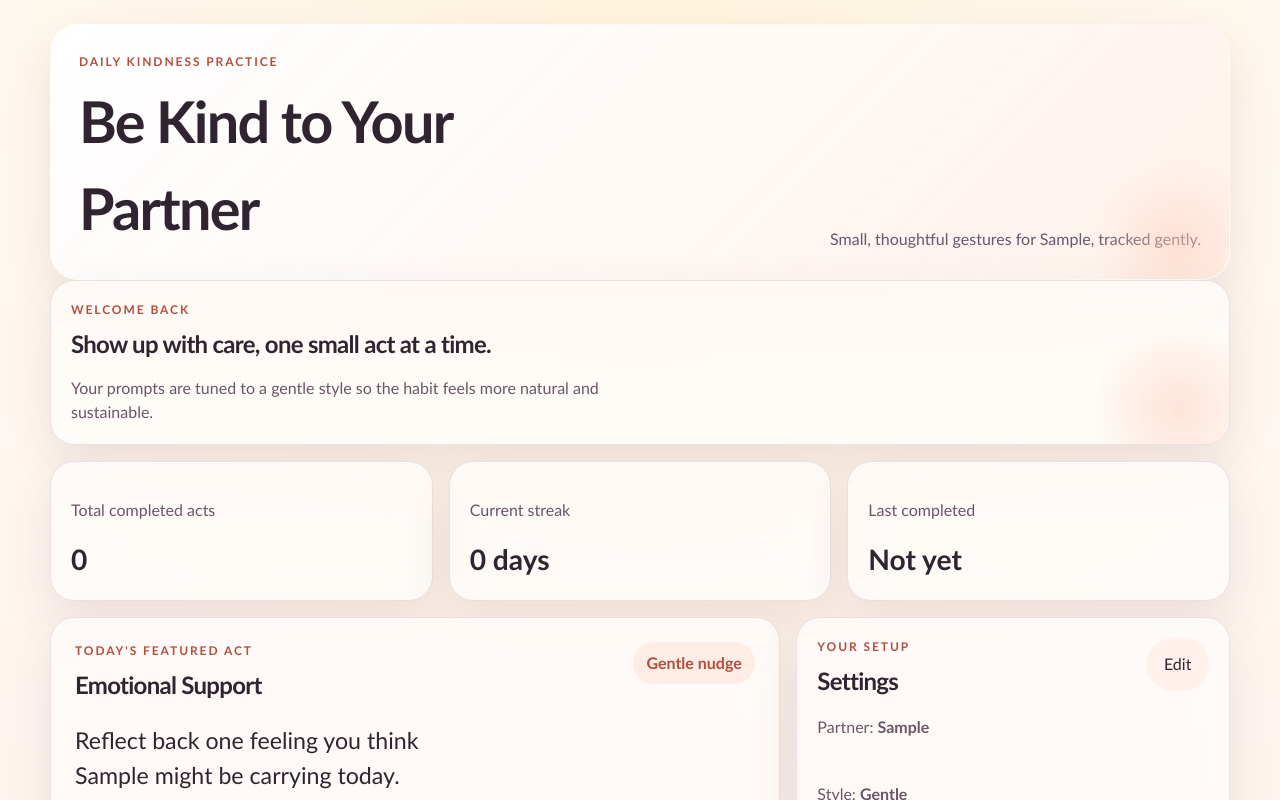
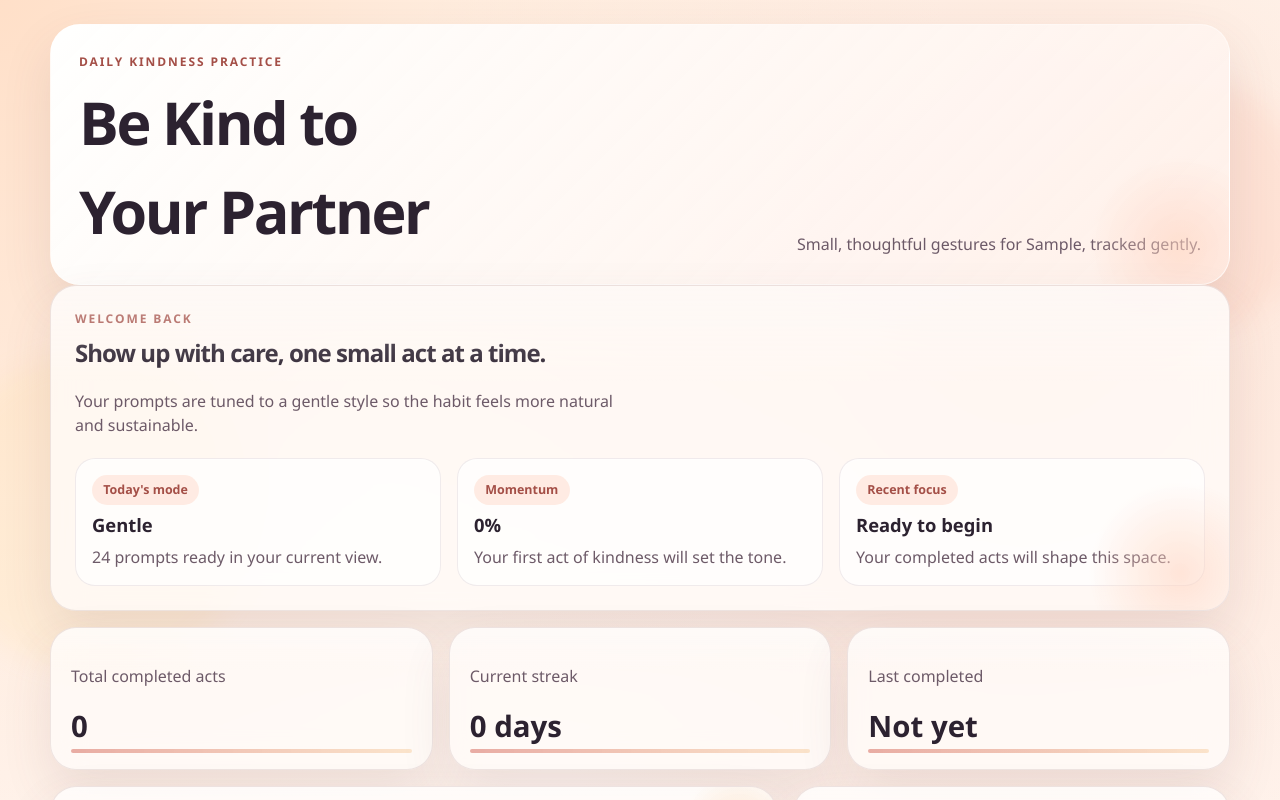
Before and after one commit to StephenScoza/bekindtoyourpartner, a React (Vite) app: page / in a window 1280 px wide. Both pictures are taken after typing "Sample" into the empty fields and a click on the button "Save and begin". Shown: the top 800 px of the page. Built offline with nearby package versions, Linux system fonts and the light colour scheme.

Commit message:
Polish dashboard and add README screenshots

```diff
--- a/package.json
+++ b/package.json
@@ -14,6 +14,7 @@
   },
   "devDependencies": {
     "@vitejs/plugin-react": "^4.3.1",
+    "playwright": "^1.59.1",
     "vite": "^5.4.10"
   }
 }
--- a/src/App.jsx
+++ b/src/App.jsx
@@ -42,6 +42,10 @@ function formatDateTimeLabel(value) {
 
 function todayKey() {
   return new Date().toISOString().slice(0, 10);
+}
+
+function titleCase(value) {
+  return value.charAt(0).toUpperCase() + value.slice(1);
 }
 
 function stableIndex(seed, length) {
@@ -181,6 +185,19 @@ function App() {
   const totalCompleted = history.length;
   const currentStreak = getCurrentStreak(history);
   const lastCompleted = getLastCompletedDate(history);
+  const completionTarget = 30;
+  const completionPercent = Math.min(
+    100,
+    Math.round((totalCompleted / completionTarget) * 100),
+  );
+  const recentCategories = [...new Set(history.slice(0, 4).map((entry) => entry.category))];
+  const todayPromptCount = filteredPrompts.length;
+  const momentumMessage =
+    totalCompleted === 0
+      ? 'Your first act of kindness will set the tone.'
+      : currentStreak > 1
+        ? `You have kept this going for ${currentStreak} days in a row.`
+        : 'You are back in motion. One more kind act keeps the rhythm alive.';
   const historyEntries = history.slice(0, 12).map((entry) => ({
     ...entry,
     completedLabel: formatDateTimeLabel(entry.completedAt),
@@ -199,7 +216,8 @@ function App() {
       </header>
 
       <main className="dashboard">
-        <section className="intro card">
+        <section className="intro card stage-card">
+          <div className="intro-copy">
             <div>
               <p className="eyebrow">Welcome back</p>
               <h2>Show up with care, one small act at a time.</h2>
@@ -208,6 +226,33 @@ function App() {
               Your prompts are tuned to a {settings.reminderStyle} style so the
               habit feels more natural and sustainable.
             </p>
+          </div>
+
+          <div className="intro-grid">
+            <article className="mini-panel">
+              <span className="mini-label">Today&apos;s mode</span>
+              <strong>{titleCase(settings.reminderStyle)}</strong>
+              <p>{todayPromptCount} prompts ready in your current view.</p>
+            </article>
+
+            <article className="mini-panel">
+              <span className="mini-label">Momentum</span>
+              <strong>{completionPercent}%</strong>
+              <p>{momentumMessage}</p>
+            </article>
+
+            <article className="mini-panel">
+              <span className="mini-label">Recent focus</span>
+              <strong>
+                {recentCategories.length > 0 ? recentCategories[0] : 'Ready to begin'}
+              </strong>
+              <p>
+                {recentCategories.length > 0
+                  ? `${recentCategories.length} categories touched recently.`
+                  : 'Your completed acts will shape this space.'}
+              </p>
+            </article>
+          </div>
         </section>
 
         <Stats
@@ -259,11 +304,34 @@ function App() {
                   {filteredPrompts.slice(0, 8).map((prompt) => (
                     <li key={prompt.id}>
                       <strong>{prompt.category}</strong>
+                      <span className="list-tone">{titleCase(prompt.tone)}</span>
                       <p>{prompt.text.replaceAll('{{partner}}', settings.partnerName)}</p>
                     </li>
                   ))}
                 </ul>
               )}
+            </section>
+
+            <section className="card encouragement-card">
+              <p className="eyebrow">Why it works</p>
+              <h2>Consistency beats intensity.</h2>
+              <p className="section-copy">
+                The best relationship habits are small enough to repeat. This
+                app keeps the emotional bar clear, personal, and doable.
+              </p>
+
+              <div className="progress-meter" aria-hidden="true">
+                <div
+                  className="progress-meter-fill"
+                  style={{ width: `${completionPercent}%` }}
+                />
+              </div>
+
+              <p className="support-copy">
+                Portfolio note: this interface uses local state, persistent
+                storage, adaptive filtering, and motion-first CSS polish without
+                relying on a backend.
+              </p>
             </section>
           </div>
         </div>
--- a/src/styles.css
+++ b/src/styles.css
@@ -1,24 +1,28 @@
 :root {
-  font-family: "Trebuchet MS", "Segoe UI", sans-serif;
-  color: #2f2430;
+  font-family: "Avenir Next", "Segoe UI", sans-serif;
+  color: #2c2230;
   background:
-    radial-gradient(circle at top, rgba(255, 244, 219, 0.9), transparent 36%),
-    linear-gradient(180deg, #fff9f2 0%, #fff3ee 55%, #fbe4de 100%);
+    radial-gradient(circle at top left, rgba(255, 219, 193, 0.85), transparent 30%),
+    radial-gradient(circle at 80% 10%, rgba(251, 196, 172, 0.45), transparent 24%),
+    linear-gradient(180deg, #fffaf4 0%, #fff1eb 48%, #f8e4db 100%);
   line-height: 1.5;
   font-weight: 400;
   font-synthesis: none;
   text-rendering: optimizeLegibility;
   -webkit-font-smoothing: antialiased;
   -moz-osx-font-smoothing: grayscale;
-  --text-main: #2f2430;
-  --text-soft: #6b5668;
-  --border: rgba(129, 93, 108, 0.16);
-  --card-bg: rgba(255, 252, 249, 0.82);
-  --accent: #d96b57;
-  --accent-dark: #b24f3e;
-  --accent-soft: #ffe1d9;
-  --chip-bg: rgba(255, 240, 234, 0.92);
-  --shadow: 0 18px 48px rgba(97, 67, 78, 0.12);
+  --text-main: #2c2230;
+  --text-soft: #6d5a68;
+  --text-faint: #8b7783;
+  --border: rgba(132, 91, 99, 0.14);
+  --card-bg: rgba(255, 252, 249, 0.8);
+  --accent: #d66c5f;
+  --accent-dark: #a44f47;
+  --accent-soft: #ffe3da;
+  --gold: #f3b56f;
+  --chip-bg: rgba(255, 241, 236, 0.92);
+  --shadow-soft: 0 22px 50px rgba(103, 76, 84, 0.12);
+  --shadow-strong: 0 28px 60px rgba(104, 70, 74, 0.18);
 }
 
 * {
@@ -34,6 +38,36 @@ body {
   min-width: 320px;
   min-height: 100vh;
   color: var(--text-main);
+  background: transparent;
+}
+
+body::before,
+body::after {
+  content: "";
+  position: fixed;
+  inset: auto;
+  pointer-events: none;
+  z-index: -1;
+  border-radius: 999px;
+  filter: blur(12px);
+  animation: floatGlow 16s ease-in-out infinite;
+}
+
+body::before {
+  top: 6rem;
+  right: -2rem;
+  width: 16rem;
+  height: 16rem;
+  background: rgba(252, 189, 164, 0.18);
+}
+
+body::after {
+  bottom: 8rem;
+  left: -4rem;
+  width: 20rem;
+  height: 20rem;
+  background: rgba(255, 216, 133, 0.12);
+  animation-delay: -7s;
 }
 
 button,
@@ -73,12 +107,12 @@ button {
 .topbar,
 .hero-panel {
   padding: 1.75rem;
-  border-radius: 28px;
+  border-radius: 30px;
   background:
-    linear-gradient(135deg, rgba(255, 255, 255, 0.88), rgba(255, 239, 232, 0.78)),
-    rgba(255, 255, 255, 0.74);
-  box-shadow: var(--shadow);
-  border: 1px solid rgba(255, 255, 255, 0.45);
+    linear-gradient(135deg, rgba(255, 255, 255, 0.9), rgba(255, 237, 229, 0.74)),
+    rgba(255, 255, 255, 0.8);
+  box-shadow: var(--shadow-soft);
+  border: 1px solid rgba(255, 255, 255, 0.4);
 }
 
 .topbar::after,
@@ -86,11 +120,11 @@ button {
 .intro::after {
   content: "";
   position: absolute;
-  inset: auto -40px -55px auto;
-  width: 180px;
-  height: 180px;
+  inset: auto -46px -58px auto;
+  width: 190px;
+  height: 190px;
   border-radius: 999px;
-  background: radial-gradient(circle, rgba(255, 208, 188, 0.55), transparent 68%);
+  background: radial-gradient(circle, rgba(255, 211, 191, 0.6), transparent 68%);
 }
 
 .topbar h1,
@@ -98,12 +132,12 @@ button {
 .intro h2,
 .card h2 {
   margin: 0;
-  letter-spacing: -0.03em;
+  letter-spacing: -0.04em;
 }
 
 .topbar h1,
 .hero-panel h1 {
-  font-size: clamp(2rem, 5vw, 3.6rem);
+  font-size: clamp(2rem, 5vw, 3.7rem);
   max-width: 12ch;
 }
 
@@ -118,7 +152,8 @@ button {
 .option-card span,
 .field span,
 .empty-state span,
-.stat-card p {
+.stat-card p,
+.mini-panel p {
   color: var(--text-soft);
 }
 
@@ -134,11 +169,12 @@ button {
   display: inline-flex;
   padding: 0.8rem 1rem;
   border-radius: 999px;
-  background: rgba(255, 248, 242, 0.9);
+  background: rgba(255, 248, 242, 0.95);
 }
 
 .dashboard,
-.content-grid {
+.content-grid,
+.intro-grid {
   display: grid;
   gap: 1rem;
 }
@@ -154,12 +190,23 @@ button {
 }
 
 .card {
+  position: relative;
   background: var(--card-bg);
   backdrop-filter: blur(16px);
   border: 1px solid var(--border);
-  border-radius: 24px;
+  border-radius: 26px;
   padding: 1.25rem;
-  box-shadow: var(--shadow);
+  box-shadow: var(--shadow-soft);
+  animation: riseIn 540ms ease both;
+}
+
+.card::before {
+  content: "";
+  position: absolute;
+  inset: 0;
+  border-radius: inherit;
+  pointer-events: none;
+  background: linear-gradient(180deg, rgba(255, 255, 255, 0.38), transparent 30%);
 }
 
 .eyebrow {
@@ -167,12 +214,13 @@ button {
   text-transform: uppercase;
   letter-spacing: 0.16em;
   font-size: 0.75rem;
-  font-weight: 700;
+  font-weight: 800;
   color: var(--accent-dark);
 }
 
 .onboarding-card,
-.prompt-card {
+.prompt-card,
+.stage-card {
   padding: 1.5rem;
 }
 
@@ -186,6 +234,9 @@ button {
 .field {
   display: grid;
   gap: 0.55rem;
+  border: 0;
+  padding: 0;
+  margin: 0;
 }
 
 .field span,
@@ -199,8 +250,14 @@ button {
   border: 1px solid rgba(150, 121, 135, 0.26);
   border-radius: 16px;
   padding: 0.95rem 1rem;
-  background: rgba(255, 255, 255, 0.92);
+  background: rgba(255, 255, 255, 0.94);
   color: var(--text-main);
+  transition: border-color 160ms ease, box-shadow 160ms ease, transform 160ms ease;
+}
+
+.field input:hover,
+.field select:hover {
+  transform: translateY(-1px);
 }
 
 .field input:focus,
@@ -211,7 +268,7 @@ button {
 .text-button:focus,
 .chip:focus,
 .option-card:focus {
-  outline: 3px solid rgba(217, 107, 87, 0.22);
+  outline: 3px solid rgba(214, 108, 95, 0.22);
   outline-offset: 2px;
 }
 
@@ -223,25 +280,28 @@ button {
 .option-card {
   border: 1px solid rgba(150, 121, 135, 0.22);
   border-radius: 18px;
-  background: rgba(255, 255, 255, 0.9);
+  background: rgba(255, 255, 255, 0.92);
   padding: 1rem;
   text-align: left;
   display: grid;
   gap: 0.4rem;
-  transition: transform 160ms ease, border-color 160ms ease, box-shadow 160ms ease;
+  transition: transform 180ms ease, border-color 180ms ease, box-shadow 180ms ease;
 }
 
 .option-card:hover,
 .chip:hover,
 .ghost-button:hover,
-.secondary-button:hover {
-  transform: translateY(-1px);
+.secondary-button:hover,
+.history-item:hover,
+.library-list li:hover,
+.mini-panel:hover {
+  transform: translateY(-2px);
 }
 
 .option-card-active {
-  border-color: rgba(217, 107, 87, 0.5);
-  box-shadow: 0 12px 30px rgba(217, 107, 87, 0.12);
-  background: linear-gradient(180deg, rgba(255, 247, 243, 0.96), rgba(255, 255, 255, 0.94));
+  border-color: rgba(214, 108, 95, 0.5);
+  box-shadow: 0 14px 32px rgba(214, 108, 95, 0.14);
+  background: linear-gradient(180deg, rgba(255, 248, 244, 0.98), rgba(255, 255, 255, 0.96));
 }
 
 .primary-button,
@@ -251,20 +311,20 @@ button {
 .chip {
   border-radius: 999px;
   border: none;
-  transition: transform 160ms ease, box-shadow 160ms ease, background 160ms ease;
+  transition: transform 180ms ease, box-shadow 180ms ease, background 180ms ease;
 }
 
 .primary-button {
-  background: linear-gradient(135deg, var(--accent), #ef8e6a);
+  background: linear-gradient(135deg, var(--accent), #f08d72);
   color: #fffaf7;
   padding: 0.95rem 1.2rem;
   font-weight: 700;
-  box-shadow: 0 14px 30px rgba(217, 107, 87, 0.28);
+  box-shadow: 0 16px 30px rgba(214, 108, 95, 0.25);
 }
 
 .primary-button:hover {
-  transform: translateY(-1px);
-  box-shadow: 0 18px 32px rgba(217, 107, 87, 0.32);
+  transform: translateY(-2px);
+  box-shadow: 0 20px 34px rgba(214, 108, 95, 0.32);
 }
 
 .secondary-button,
@@ -277,6 +337,10 @@ button {
 .secondary-button,
 .ghost-button {
   padding: 0.9rem 1.1rem;
+}
+
+.ghost-button {
+  border: 1px solid rgba(214, 108, 95, 0.18);
 }
 
 .text-button {
@@ -302,19 +366,41 @@ button {
   align-items: start;
 }
 
+.prompt-card {
+  overflow: hidden;
+}
+
+.prompt-card::after {
+  content: "";
+  position: absolute;
+  right: -18px;
+  top: -18px;
+  width: 110px;
+  height: 110px;
+  border-radius: 999px;
+  background: radial-gradient(circle, rgba(243, 181, 111, 0.24), transparent 70%);
+  pointer-events: none;
+}
+
 .prompt-text {
-  font-size: clamp(1.15rem, 2vw, 1.45rem);
+  font-size: clamp(1.2rem, 2vw, 1.55rem);
+  line-height: 1.45;
   margin: 1.25rem 0 0;
-  max-width: 30ch;
+  max-width: 31ch;
+}
+
+.tone-pill,
+.list-tone,
+.mini-label {
+  white-space: nowrap;
+  border-radius: 999px;
+  font-weight: 700;
 }
 
 .tone-pill {
-  white-space: nowrap;
   padding: 0.55rem 0.85rem;
-  border-radius: 999px;
   background: rgba(255, 236, 229, 0.95);
   color: var(--accent-dark);
-  font-weight: 700;
 }
 
 .stats-grid {
@@ -323,10 +409,59 @@ button {
   grid-template-columns: repeat(3, minmax(0, 1fr));
 }
 
+.stat-card {
+  overflow: hidden;
+}
+
 .stat-card strong {
   display: block;
   margin-top: 0.35rem;
-  font-size: clamp(1.4rem, 2.2vw, 2rem);
+  font-size: clamp(1.45rem, 2.3vw, 2rem);
+}
+
+.stat-card::after {
+  content: "";
+  position: absolute;
+  inset: auto 1.25rem 1rem 1.25rem;
+  height: 4px;
+  border-radius: 999px;
+  background: linear-gradient(90deg, rgba(214, 108, 95, 0.55), rgba(243, 181, 111, 0.32));
+}
+
+.intro-copy {
+  display: grid;
+  gap: 0.25rem;
+}
+
+.intro-grid {
+  margin-top: 1.35rem;
+}
+
+.mini-panel {
+  padding: 1rem;
+  border-radius: 20px;
+  background: rgba(255, 255, 255, 0.72);
+  border: 1px solid rgba(150, 121, 135, 0.14);
+  box-shadow: inset 0 1px 0 rgba(255, 255, 255, 0.34);
+  transition: transform 180ms ease, box-shadow 180ms ease;
+}
+
+.mini-panel strong {
+  display: block;
+  margin-top: 0.35rem;
+  font-size: 1.15rem;
+}
+
+.mini-panel p {
+  margin: 0.45rem 0 0;
+}
+
+.mini-label {
+  display: inline-flex;
+  padding: 0.35rem 0.7rem;
+  background: rgba(255, 233, 224, 0.88);
+  color: var(--accent-dark);
+  font-size: 0.78rem;
 }
 
 .chip-row {
@@ -341,9 +476,10 @@ button {
 }
 
 .chip-active {
-  background: linear-gradient(135deg, #ffe3da, #ffd2c1);
-  border-color: rgba(217, 107, 87, 0.3);
+  background: linear-gradient(135deg, #ffe5dc, #ffd2bf);
+  border-color: rgba(214, 108, 95, 0.3);
   color: var(--accent-dark);
+  box-shadow: 0 10px 20px rgba(214, 108, 95, 0.12);
 }
 
 .history-list,
@@ -361,8 +497,15 @@ button {
   gap: 0.35rem;
   padding: 0.95rem 1rem;
   border-radius: 18px;
-  background: rgba(255, 255, 255, 0.8);
+  background: rgba(255, 255, 255, 0.84);
   border: 1px solid rgba(150, 121, 135, 0.16);
+  transition: transform 180ms ease, box-shadow 180ms ease, border-color 180ms ease;
+}
+
+.history-item:hover,
+.library-list li:hover {
+  border-color: rgba(214, 108, 95, 0.22);
+  box-shadow: 0 14px 24px rgba(102, 74, 83, 0.1);
 }
 
 .history-item {
@@ -377,8 +520,21 @@ button {
 }
 
 .history-item time {
-  color: var(--text-soft);
+  color: var(--text-faint);
   font-size: 0.95rem;
+}
+
+.library-list strong,
+.history-item strong {
+  margin: 0;
+}
+
+.list-tone {
+  justify-self: start;
+  padding: 0.32rem 0.65rem;
+  background: rgba(247, 240, 221, 0.95);
+  color: #8a5c2b;
+  font-size: 0.78rem;
 }
 
 .settings-summary,
@@ -393,10 +549,100 @@ button {
   place-content: center;
 }
 
-.empty-state p,
-.library-list strong,
-.history-item strong {
+.empty-state p {
   margin: 0;
+}
+
+.encouragement-card {
+  overflow: hidden;
+}
+
+.progress-meter {
+  margin-top: 1rem;
+  width: 100%;
+  height: 0.85rem;
+  border-radius: 999px;
+  background: rgba(255, 232, 221, 0.88);
+  overflow: hidden;
+}
+
+.progress-meter-fill {
+  height: 100%;
+  border-radius: inherit;
+  background: linear-gradient(90deg, var(--accent), var(--gold));
+  animation: progressReveal 900ms ease both;
+}
+
+.topbar,
+.intro,
+.prompt-card,
+.stats-grid .card:nth-child(1),
+.stats-grid .card:nth-child(2),
+.stats-grid .card:nth-child(3),
+.primary-column > .card,
+.secondary-column > .card {
+  animation-delay: 0ms;
+}
+
+.stats-grid .card:nth-child(2) {
+  animation-delay: 60ms;
+}
+
+.stats-grid .card:nth-child(3) {
+  animation-delay: 120ms;
+}
+
+.primary-column > .card:nth-child(2),
+.secondary-column > .card:nth-child(1) {
+  animation-delay: 80ms;
+}
+
+.primary-column > .card:nth-child(3),
+.secondary-column > .card:nth-child(2) {
+  animation-delay: 140ms;
+}
+
+.secondary-column > .card:nth-child(3) {
+  animation-delay: 200ms;
+}
+
+@keyframes riseIn {
+  from {
+    opacity: 0;
+    transform: translateY(14px);
+  }
+
+  to {
+    opacity: 1;
+    transform: translateY(0);
+  }
+}
+
+@keyframes progressReveal {
+  from {
+    width: 0;
+  }
+}
+
+@keyframes floatGlow {
+  0%,
+  100% {
+    transform: translateY(0);
+  }
+
+  50% {
+    transform: translateY(-18px);
+  }
+}
+
+@media (prefers-reduced-motion: reduce) {
+  *,
+  *::before,
+  *::after {
+    animation: none !important;
+    transition: none !important;
+    scroll-behavior: auto !important;
+  }
 }
 
 @media (min-width: 720px) {
@@ -414,10 +660,14 @@ button {
   }
 
   .content-grid {
-    grid-template-columns: minmax(0, 1.6fr) minmax(300px, 0.95fr);
+    grid-template-columns: minmax(0, 1.58fr) minmax(300px, 0.95fr);
   }
 
   .option-grid {
+    grid-template-columns: repeat(3, minmax(0, 1fr));
+  }
+
+  .intro-grid {
     grid-template-columns: repeat(3, minmax(0, 1fr));
   }
 }
@@ -437,4 +687,8 @@ button {
   .section-heading {
     display: grid;
   }
+
+  .topbar-copy {
+    max-width: 30ch;
+  }
 }
```
Also changed, not shown: 5 other files (tests, documents, lock files or other folders). Lines whose indentation alone changed are shown as unchanged.
